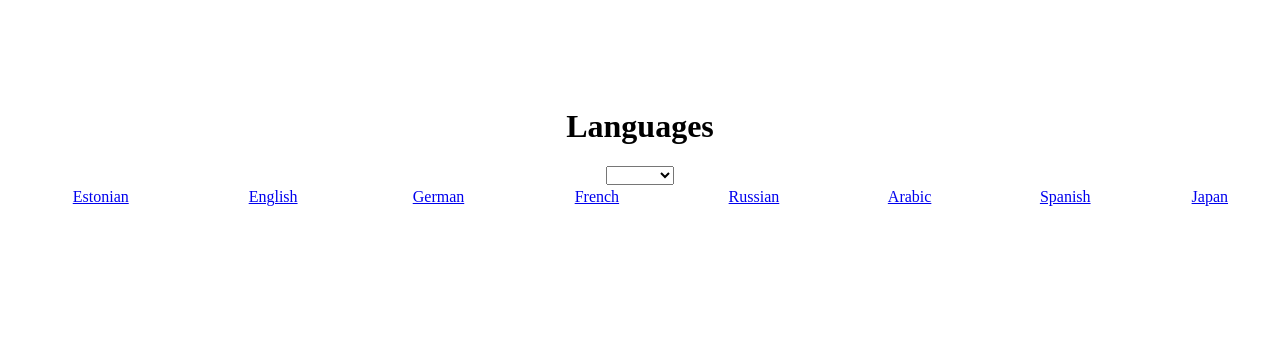
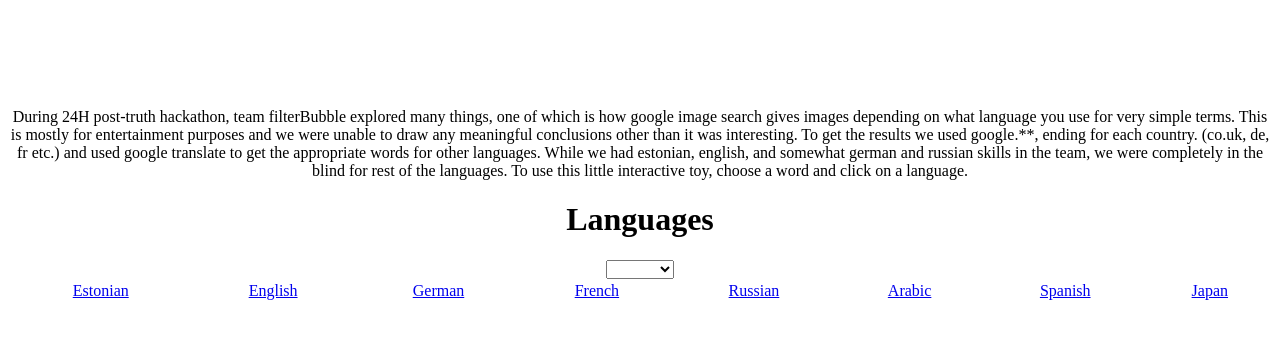
Before and after one commit to indrkl/filtrimull, a plain HTML site: page index.html in a window 1280 px wide. Drawn offline with Linux system fonts and the light colour scheme.

Commit message:
clarifying description about the thing.

```diff
--- a/index.html
+++ b/index.html
@@ -40,6 +40,13 @@ function changeLanguage(lang){
 //	changeData();
 }
 </script>
+<p>
+During 24H post-truth hackathon, team filterBubble explored many things, one of which is how google image search gives images depending on what language you use for very simple terms.
+This is mostly for entertainment purposes and we were unable to draw any meaningful conclusions other than it was interesting.
+To get the results we used google.**, ending for each country. (co.uk, de, fr etc.) and used google translate to get the appropriate words for other languages.
+While we had estonian, english, and somewhat german and russian skills in the team, we were completely in the blind for rest of the languages.
+To use this little interactive toy, choose a word and click on a language.
+</p>
 <h1>Languages</h1>
 <form method="GET" id = "frm">
 <!--input type="hidden" name="word" id="word"-->
```
